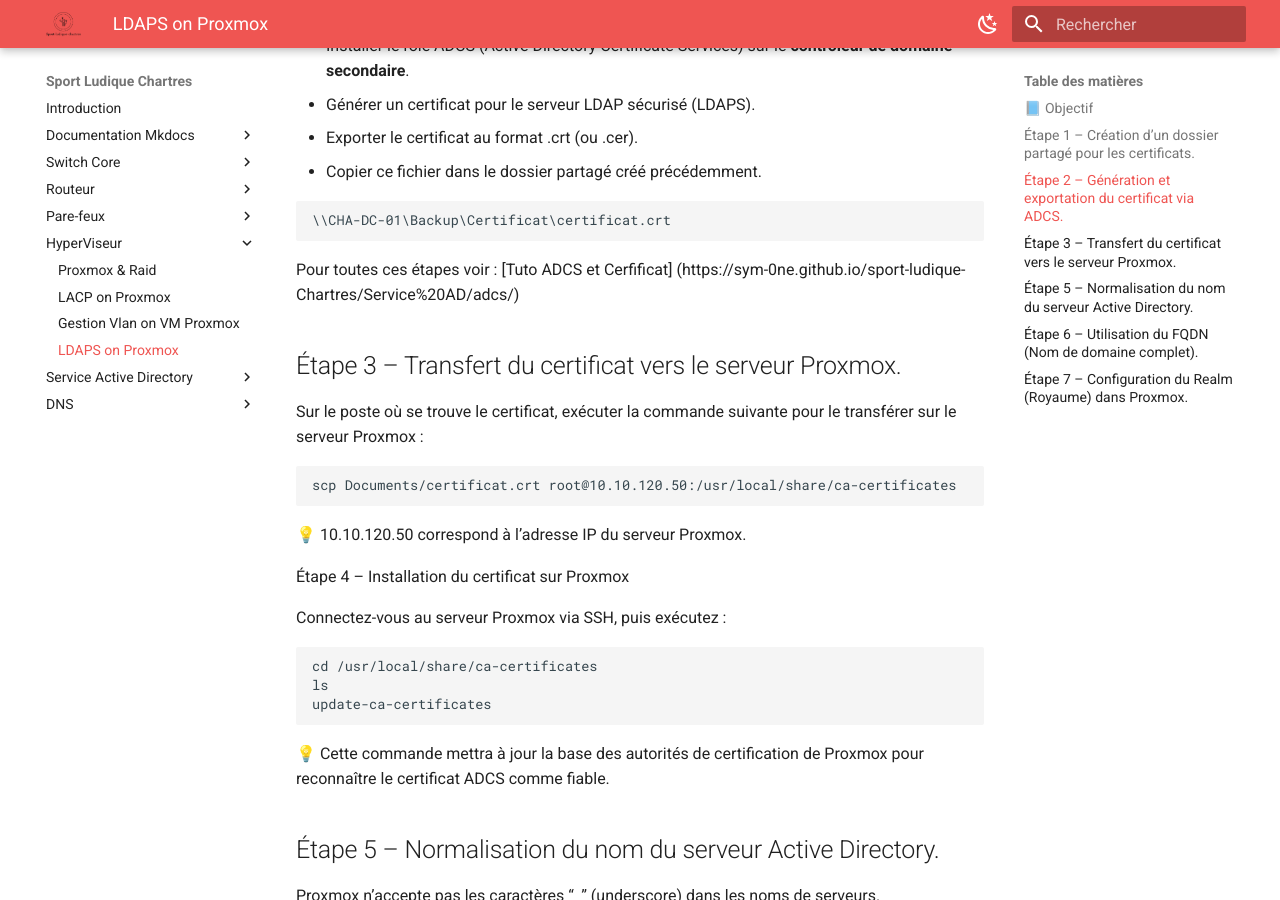
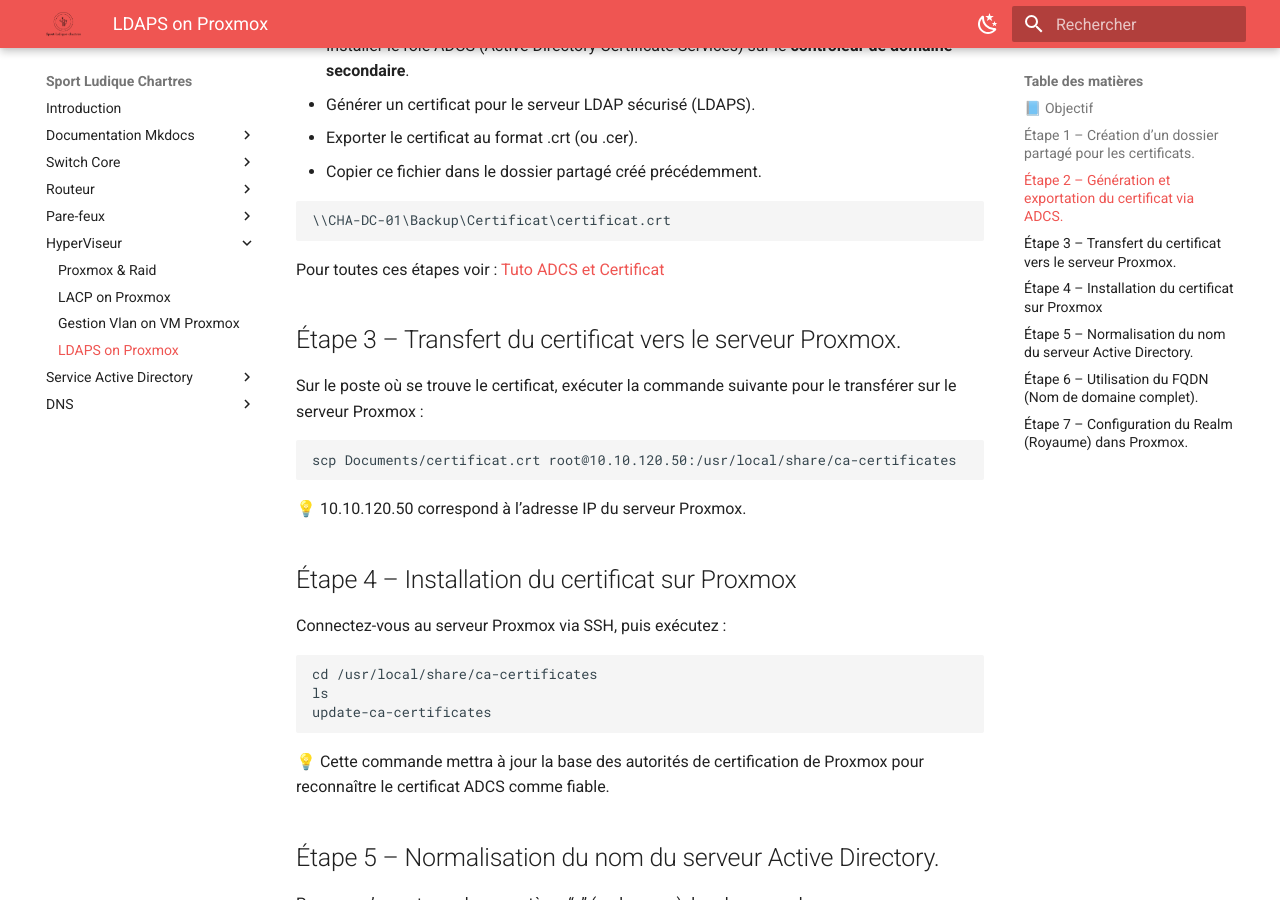
Before and after one commit to Sym-0ne/sport-ludique-Chartres, an MkDocs documentation site: the page built from docs/Hyperviseur/ldaps-prox.md, in a window 1280 px wide and 900 px high, scrolled down 590 px. Built offline with MkDocs 1.6.1 and Material for MkDocs 9.7.7, drawn with Linux system fonts in a browser that asks for light colours.

Commit message:
Modif doc ldaps

````diff
--- a/docs/Hyperviseur/ldaps-prox.md
+++ b/docs/Hyperviseur/ldaps-prox.md
@@ -22,7 +22,7 @@
 \\CHA-DC-01\Backup\Certificat\certificat.crt
 ```
 
-Pour toutes ces étapes voir :  [Tuto ADCS et Cerfificat] (https://sym-0ne.github.io/sport-ludique-Chartres/Service%20AD/adcs/)
+Pour toutes ces étapes voir : [Tuto ADCS et Certificat](https://sym-0ne.github.io/sport-ludique-Chartres/Service%20AD/adcs/)
 
 ## Étape 3 – Transfert du certificat vers le serveur Proxmox.
 
@@ -33,7 +33,7 @@
 
 💡 10.10.120.50 correspond à l’adresse IP du serveur Proxmox.
 
-Étape 4 – Installation du certificat sur Proxmox
+## Étape 4 – Installation du certificat sur Proxmox
 
 Connectez-vous au serveur Proxmox via SSH, puis exécutez :
 ```
````
Also changed, not shown: docs/Service AD/liaison-prox-ad.md (+1 -1 lines).
